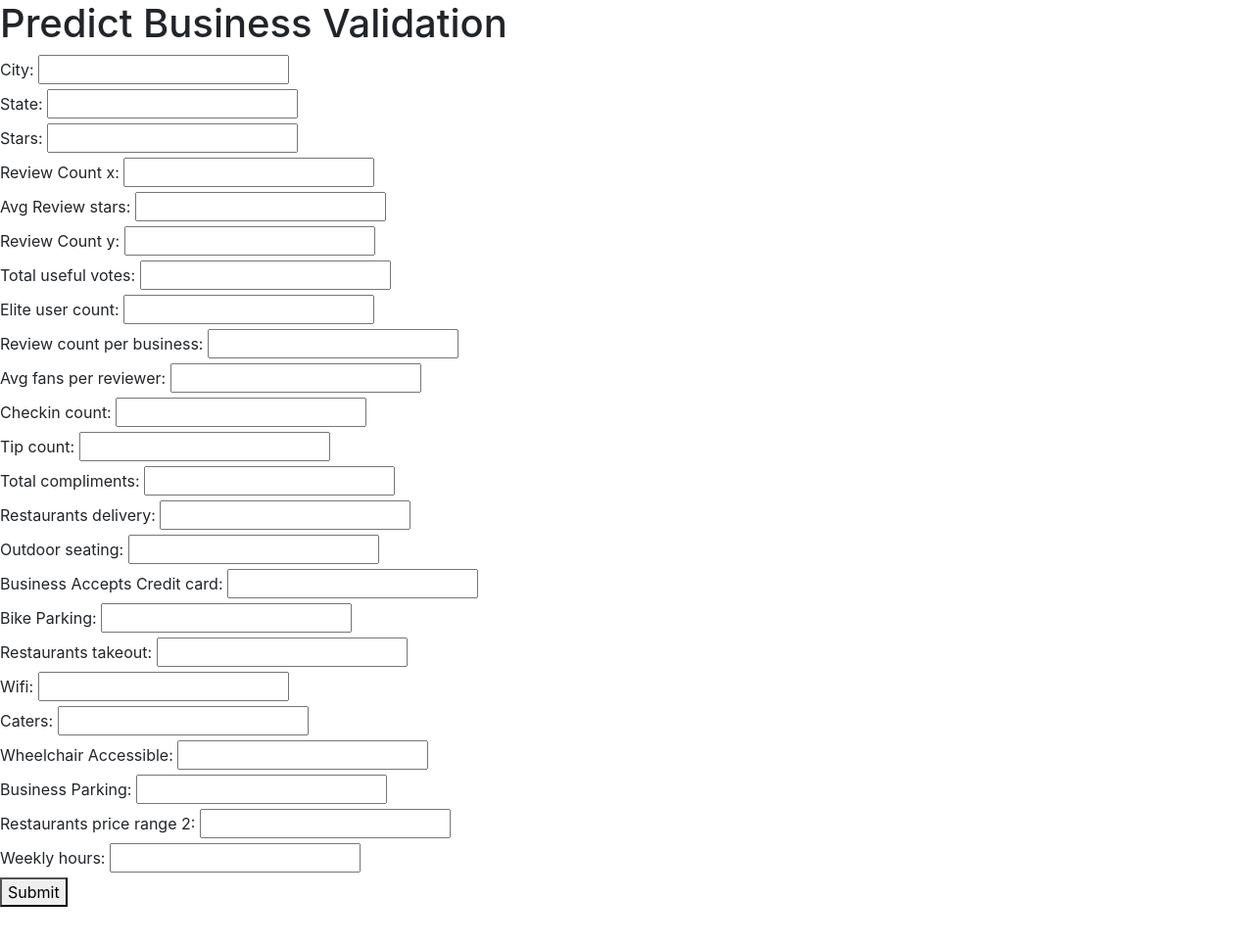
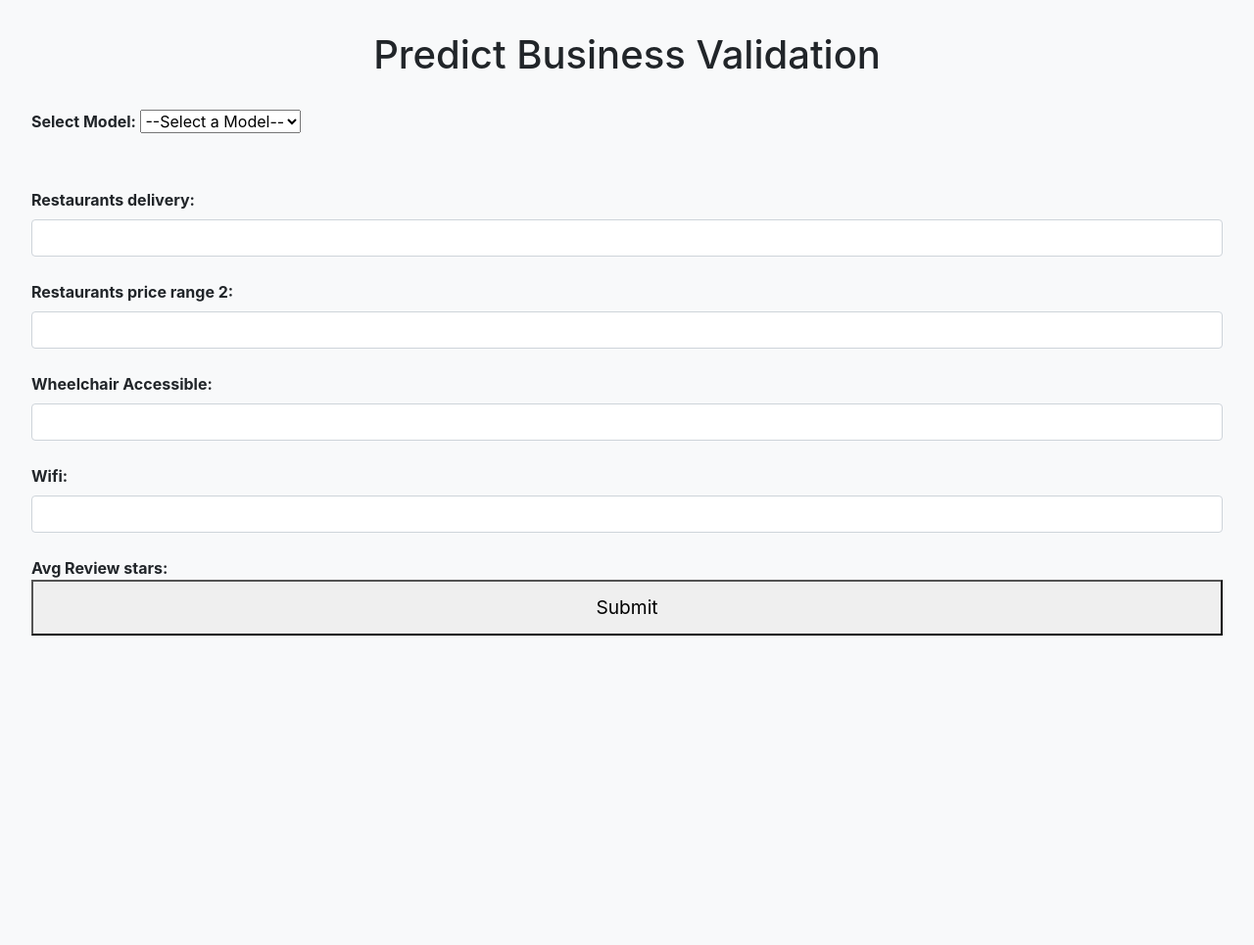
Before and after one commit to shahnazpm/BusinessValidationModel, a Flask app: page / in a window 1280 px wide. Shown: the top 965 px of the page at 98% size. Run offline with Flask 3, Linux system fonts and the light colour scheme; parts of the project's set-up code (start-up, migrations or seed data) failed here and were passed over; some libraries are stand-ins or nearby versions.

Commit message:
Adds pkl model file for decision tree and adaboost

```diff
--- a/app.py
+++ b/app.py
@@ -8,7 +8,9 @@ import numpy as np
 
 app = Flask(__name__)
 
-model = pickle.load(open('model.pkl', 'rb'))
+dt_model = pickle.load(open('DT_model.pkl', 'rb'))
+adab_model = pickle.load(open('Adaboost-model.pkl', 'rb'))
+# rf_model = pickle.load(open('RandomForest-model', 'rb'))
 
 # Route for the Home Page (UI)
 @app.route('/')
@@ -18,8 +20,51 @@ def home():
 # Route for Predicting and Showing LIME/SHAP Results
 @app.route('/predict', methods=['POST'])
 def predict():
+    model_selected = request.form['model']
+    if model_selected == 'model1':
+        model = dt_model
+        feature_names = ['review_count_x'
+                        ,'avg_review_stars'
+                        ,'review_count_per_bussiness'
+                        ,'checkin_count'
+                        ,'tip_count'
+                        ,'total_compliments'
+                        ,'RestaurantsDelivery'
+                        ,'OutdoorSeating'
+                        ,'BusinessAcceptsCreditCards'
+                        ,'BikeParking'
+                        ,'WiFi'
+                        ,'Caters'
+                        ,'WheelchairAccessible'
+                        ,'BusinessParking'
+                        ,'RestaurantsPriceRange2'
+                        ,'weekly_hours']
+
+    # elif model_selected == 'model2':
+    #     model = rf_model
+
+    elif model_selected == 'model3':
+        model = adab_model
+        feature_names = ['review_count_x'
+                        ,'avg_review_stars'
+                        ,'review_count_per_bussiness'
+                        ,'avg_fans_per_reviewer'
+                        ,'checkin_count'
+                        ,'tip_count'
+                        ,'total_compliments'
+                        ,'RestaurantsDelivery'
+                        ,'OutdoorSeating'
+                        ,'BusinessAcceptsCreditCards'
+                        ,'BikeParking'
+                        ,'RestaurantsTakeOut'
+                        ,'WiFi'
+                        ,'Caters'
+                        ,'WheelchairAccessible'
+                        ,'BusinessParking'
+                        ,'RestaurantsPriceRange2'
+                        ,'weekly_hours']
     # Get data from the form
-    data = [float(request.form[feature]) for feature in feature_names]
+    data = [float(request.form[feature]) if request.form[feature] != '' else 0.0 for feature in feature_names]
 
     # Convert input into DataFrame
     input_data = pd.DataFrame([data], columns=feature_names)
@@ -30,25 +75,5 @@ def predict():
     # Return result with LIME and SHAP visualizations
     return render_template('result.html', prediction=int(prediction))
 
-# @app.route('/predict', methods=['POST'])
-# def predict():
-#     data = request.get_json(force=True)
-
-#     input_data = pd.DataFrame([data], columns=feature_names)
-
-#     prediction = model.predict(input_data)[0]
-
-#     # lime_exp = explainer.explain_instance(input_data.values[0], model.predict_proba, num_features=2)
-#     # lime_html = lime_exp.as_html()
-
-#     # shap_values = shap_explainer.shap_values(input_data)
-#     # shap_summary = shap.force_plot(shap_explainer.expected_value[1], shap_values[1], input_data)
-
-#     return jsonify({
-#         'prediction': int(prediction),
-#         'lime_interpretation': lime_html,
-#         'shap_interpretation': str(shap_summary)
-#     })
-
 if __name__ == '__main__':
     app.run(debug=True)
--- a/templates/index.html
+++ b/templates/index.html
@@ -4,83 +4,185 @@
 		<meta charset="UTF-8">
 		<meta name="viewport" content="width=device-width, initial-scale=1.0">
 		<title>Business Validation Prediction</title>
+		<link rel="stylesheet" href="https://stackpath.bootstrapcdn.com/bootstrap/4.5.2/css/bootstrap.min.css">
+		<style>
+        body {
+            background-color: #f8f9fa;
+            padding: 2rem;
+        }
+
+        h1 {
+            text-align: center;
+            margin-bottom: 2rem;
+        }
+
+        .form-group {
+            margin-bottom: 1.5rem;
+        }
+
+        label {
+            font-weight: bold;
+        }
+
+        .container {
+            max-width: 600px;
+            margin: 0 auto;
+            background-color: white;
+            padding: 2rem;
+            border-radius: 8px;
+            box-shadow: 0px 0px 10px rgba(0, 0, 0, 0.1);
+        }
+
+        button {
+            width: 100%;
+            font-size: 1.2rem;
+            padding: 0.75rem;
+        }
+        .form-scroll {
+            max-height: 400px; /* Adjust this height as needed */
+            overflow-y: auto;
+        }
+
+
+		</style>
+		<script>
+        function showFields() {
+            // Hide all fields initially
+            let fields = document.querySelectorAll('.field-group');
+            fields.forEach(field => field.style.display = 'block');
+
+            // Get the selected model
+            let model = document.getElementById('modelSelect').value;
+
+            // Show fields based on model selection
+            if (model === 'model1') {
+                document.querySelectorAll('.model2').forEach(field => field.style.display = 'none');
+            }
+            // else if (model === 'model2') {
+            //     document.querySelectorAll('.model2').forEach(field => field.style.display = 'block');
+            // } else if (model === 'model3') {
+            //     document.querySelectorAll('.model3').forEach(field => field.style.display = 'block');
+            // }
+        }
+
+
+
+		</script>
 	</head>
 	<body>
-    <link rel="stylesheet" href="https://stackpath.bootstrapcdn.com/bootstrap/4.5.2/css/bootstrap.min.css">
 		<h1>Predict Business Validation</h1>
 		<form action="/predict" method="POST">
+			<div class="form-group">
+				<label for="modelSelect">Select Model:</label>
+				<select id="modelSelect" name="model" onchange="showFields()" required="">
+					<option value="">--Select a Model--</option>
+					<option value="model1">Decision Tree</option>
+					<option value="model2">Random Forest</option>
+					<option value="model3">AdaBoost</option>
+				</select>
+				<br>
+				<br>
+			</div>
+			<div class="form-scroll">
+
+				<!-- Fields for Model 1 -->
+				<div class="field-group model1 form-group" style="display: block;">
+					<label for="RestaurantsDelivery">Restaurants delivery:</label>
+					<input type="number" step="0.01" name="RestaurantsDelivery" class="form-control" required="">
+				</div>
+				<div class="field-group model1 form-group" style="display: block;">
+					<label for="RestaurantsPriceRange2">Restaurants price range 2:</label>
+					<input type="number" step="0.01" name="RestaurantsPriceRange2" class="form-control" required="">
+				</div>
+				<div class="field-group model1 form-group" style="display: block;">
+					<label for="WheelchairAccessible">Wheelchair Accessible:</label>
+					<input type="number" step="0.01" name="WheelchairAccessible" class="form-control" required="">
+				</div>
+				<div class="field-group model1 form-group" style="display: block;">
+					<label for="WiFi">Wifi:</label>
+					<input type="number" step="0.01" name="WiFi" class="form-control" required="">
+				</div>
+				<div class="field-group model1 form-group" style="display: block;">
+					<label for="avg_review_stars">Avg Review stars:</label>
+					<input type="number" step="0.01" name="avg_review_stars" class="form-control" required="">
+				</div>
+				<div class="field-group model1 form-group" style="display: block;">
+					<label for="BikeParking">Bike Parking:</label>
+					<input type="number" step="0.01" name="BikeParking" class="form-control" required="">
+				</div>
+				<div class="field-group model2 form-group" style="display: block;">
 					<label for="city">City:</label>
-        <input type="number" step="0.01" name="city" required><br>
-
+					<input type="number" step="0.01" name="city" class="form-control">
+				</div>
+				<div class="field-group model2 form-group" style="display: block;">
 					<label for="state">State:</label>
-        <input type="number" step="0.01" name="state" required><br>
-
+					<input type="number" step="0.01" name="state" class="form-control">
+				</div>
+				<div class="field-group model2 form-group" style="display: block;">
 					<label for="stars">Stars:</label>
-        <input type="number" step="0.01" name="stars" required><br>
-
+					<input type="number" step="0.01" name="stars" class="form-control">
+				</div>
+				<div class="field-group model2 form-group" style="display: block;">
 					<label for="review_count_x">Review Count x:</label>
-        <input type="number" step="0.01" name="review_count_x" required><br>
-
-        <label for="avg_review_stars">Avg Review stars:</label>
-        <input type="number" step="0.01" name="avg_review_stars" required><br>
-
+					<input type="number" step="0.01" name="review_count_x" class="form-control">
+				</div>
+				<div class="field-group model2 form-group" style="display: block;">
 					<label for="review_count_y">Review Count y:</label>
-        <input type="number" step="0.01" name="review_count_y" required><br>
-
+					<input type="number" step="0.01" name="review_count_y" class="form-control">
+				</div>
+				<div class="field-group model2 form-group" style="display: block;">
 					<label for="total_useful_votes">Total useful votes:</label>
-        <input type="number" step="0.01" name="total_useful_votes" required><br>
-
+					<input type="number" step="0.01" name="total_useful_votes" class="form-control">
+				</div>
+				<div class="field-group model2 form-group" style="display: block;">
 					<label for="elite_user_count">Elite user count:</label>
-        <input type="number" step="0.01" name="elite_user_count" required><br>
-
+					<input type="number" step="0.01" name="elite_user_count" class="form-control">
+				</div>
+				<div class="field-group model2 form-group" style="display: block;">
 					<label for="review_count_per_bussiness">Review count per business:</label>
-        <input type="number" step="0.01" name="review_count_per_bussiness" required><br>
-
+					<input type="number" step="0.01" name="review_count_per_bussiness" class="form-control">
+				</div>
+				<div class="field-group model2 form-group" style="display: block;">
 					<label for="avg_fans_per_reviewer">Avg fans per reviewer:</label>
-        <input type="number" step="0.01" name="avg_fans_per_reviewer" required><br>
-
+					<input type="number" step="0.01" name="avg_fans_per_reviewer" class="form-control">
+				</div>
+				<div class="field-group model2 form-group" style="display: block;">
 					<label for="checkin_count">Checkin count:</label>
-        <input type="number" step="0.01" name="checkin_count" required><br>
-
+					<input type="number" step="0.01" name="checkin_count" class="form-control">
+				</div>
+				<div class="field-group model2 form-group" style="display: block;">
 					<label for="tip_count">Tip count:</label>
-        <input type="number" step="0.01" name="tip_count" required><br>
-
+					<input type="number" step="0.01" name="tip_count" class="form-control">
+				</div>
+				<div class="field-group model2 form-group" style="display: block;">
 					<label for="total_compliments">Total compliments:</label>
-        <input type="number" step="0.01" name="total_compliments" required><br>
-
-        <label for="RestaurantsDelivery">Restaurants delivery:</label>
-        <input type="number" step="0.01" name="RestaurantsDelivery" required><br>
-
+					<input type="number" step="0.01" name="total_compliments" class="form-control">
+				</div>
+				<div class="field-group model2 form-group" style="display: block;">
 					<label for="OutdoorSeating">Outdoor seating:</label>
-        <input type="number" step="0.01" name="OutdoorSeating" required><br>
-
+					<input type="number" step="0.01" name="OutdoorSeating" class="form-control">
+				</div>
+				<div class="field-group model2 form-group" style="display: block;">
 					<label for="BusinessAcceptsCreditCards">Business Accepts Credit card:</label>
-        <input type="number" step="0.01" name="BusinessAcceptsCreditCards" required><br>
-
-        <label for="BikeParking">Bike Parking:</label>
-        <input type="number" step="0.01" name="BikeParking" required><br>
-
+					<input type="number" step="0.01" name="BusinessAcceptsCreditCards" class="form-control">
+				</div>
+				<div class="field-group model2 form-group" style="display: block;">
 					<label for="RestaurantsTakeOut">Restaurants takeout:</label>
-        <input type="number" step="0.01" name="RestaurantsTakeOut" required><br>
-
-        <label for="WiFi">Wifi:</label>
-        <input type="number" step="0.01" name="WiFi" required><br>
-
+					<input type="number" step="0.01" name="RestaurantsTakeOut" class="form-control">
+				</div>
+				<div class="field-group model2 form-group" style="display: block;">
 					<label for="Caters">Caters:</label>
-        <input type="number" step="0.01" name="Caters" required><br>
-
-        <label for="WheelchairAccessible">Wheelchair Accessible:</label>
-        <input type="number" step="0.01" name="WheelchairAccessible" required><br>
-
+					<input type="number" step="0.01" name="Caters" class="form-control">
+				</div>
+				<div class="field-group model2 form-group" style="display: block;">
 					<label for="BusinessParking">Business Parking:</label>
-        <input type="number" step="0.01" name="BusinessParking" required><br>
-
-        <label for="RestaurantsPriceRange2">Restaurants price range 2:</label>
-        <input type="number" step="0.01" name="RestaurantsPriceRange2" required><br>
-
+					<input type="number" step="0.01" name="BusinessParking" class="form-control">
+				</div>
+				<div class="field-group model2 form-group" style="display: block;">
 					<label for="weekly_hours">Weekly hours:</label>
-        <input type="number" step="0.01" name="weekly_hours" required><br>
-
+					<input type="number" step="0.01" name="weekly_hours" class="form-control">
+				</div>
+			</div>
 			<button type="submit">Submit</button>
 		</form>
 	</body>
```
Also changed, not shown: requirements.txt (added, +373 -0 lines), templates/result.html (+2 -2 lines), 4 other files. Lines whose indentation alone changed are shown as unchanged.
